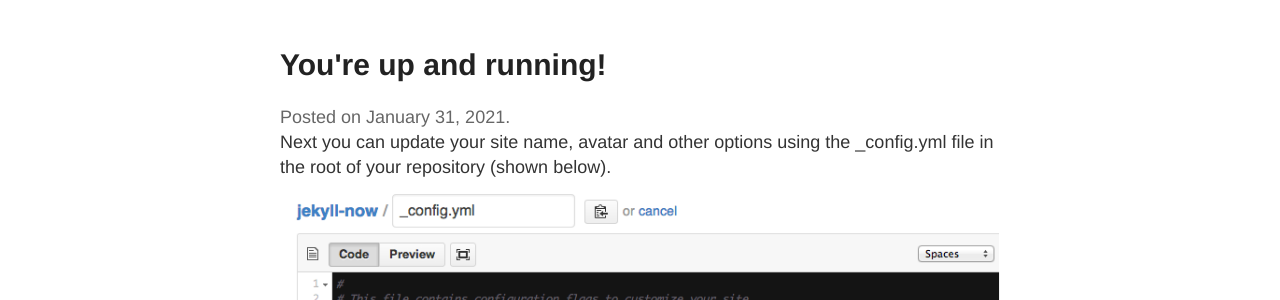
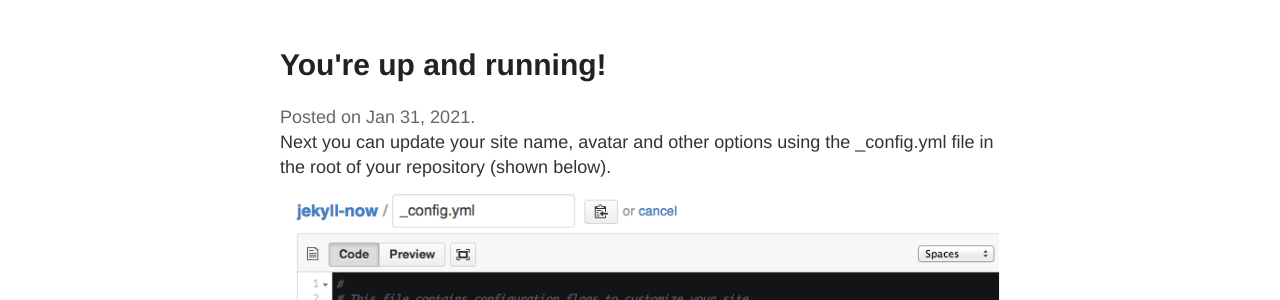
Before and after one commit to oliveira-caio/oliveira-caio.github.io, a Jekyll site: the page built from _posts/2021-01-31-teste.md, in a window 1280 px wide. Shown: the part 322-622 px from the top of the page. Built offline with Jekyll 4.4.1, drawn with Linux system fonts in a browser that asks for light colours; comment, search, counter and statistics services are not loaded; part of the change alters nothing that is shown.

```diff
--- a/_layouts/post.html
+++ b/_layouts/post.html
@@ -7,7 +7,7 @@ layout: default
   <header>
     <h1>{{ page.title }}</h1>
     <span class="date">
-      Posted on {{ page.date | date: "%B %-d, %Y" }}.
+      Posted on {{ page.date | date: "%b %-d, %Y" }}.
     </span>
   </header>
 
```
